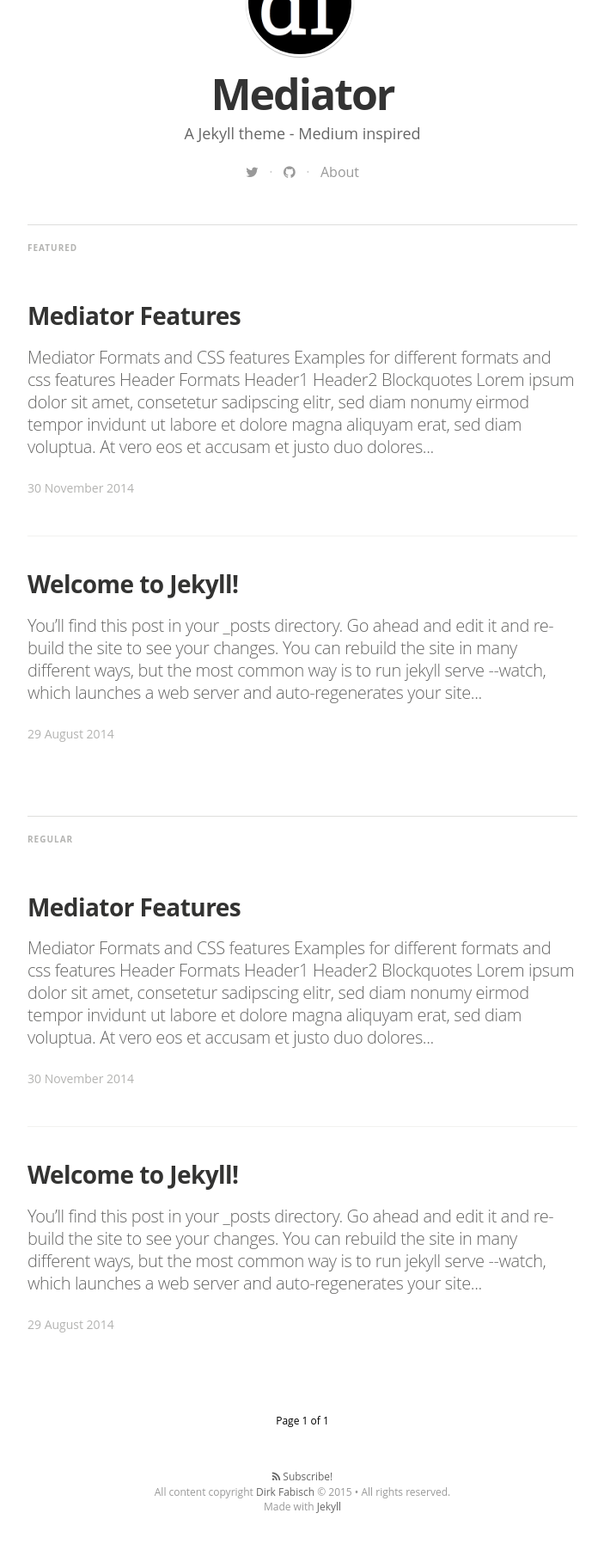
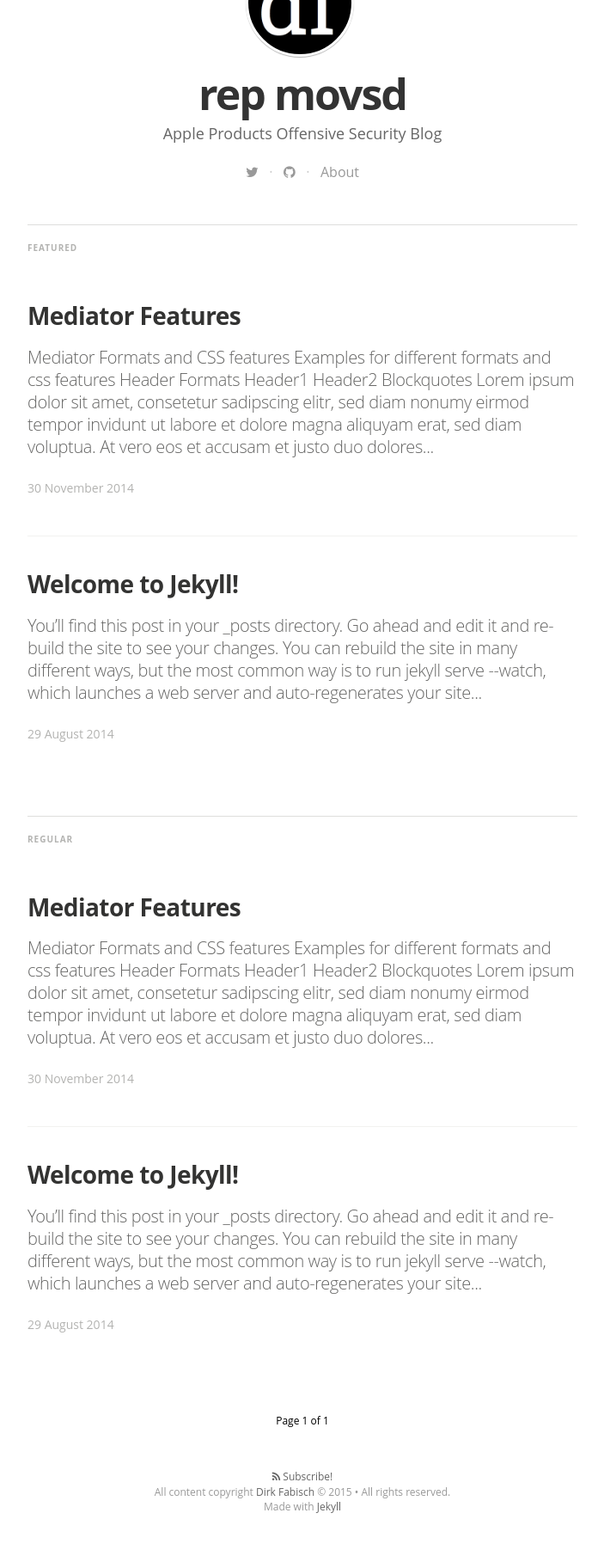
Before and after one commit to kbs0327/binerdd.github.com, a Jekyll site: the page built from index.html, in a window 1280 px wide. Shown: the part 450-2260 px from the top of the page at 86% size, without its empty margins (288-991 px from the left). Built offline with Jekyll 4.4.1, drawn with Linux system fonts in a browser that asks for light colours; nearby versions of some CDN libraries; some web fonts are replaced; Markdown is read by kramdown in place of the engine named in the settings; the list of posts is cut into pages by our own code.

Commit message:
changed config file

```diff
--- a/_config.yml
+++ b/_config.yml
@@ -3,9 +3,9 @@ markdown: redcarpet
 highlighter: pygments
 
 # Site settings
-title: "Mediator"
+title: "rep movsd"
 description: > # this means to ignore newlines until "email:"
-   A Jekyll theme - Medium inspired
+   Apple Products Offensive Security Blog
 
 email: a-mail@mail.mail
 #blog logo
```
